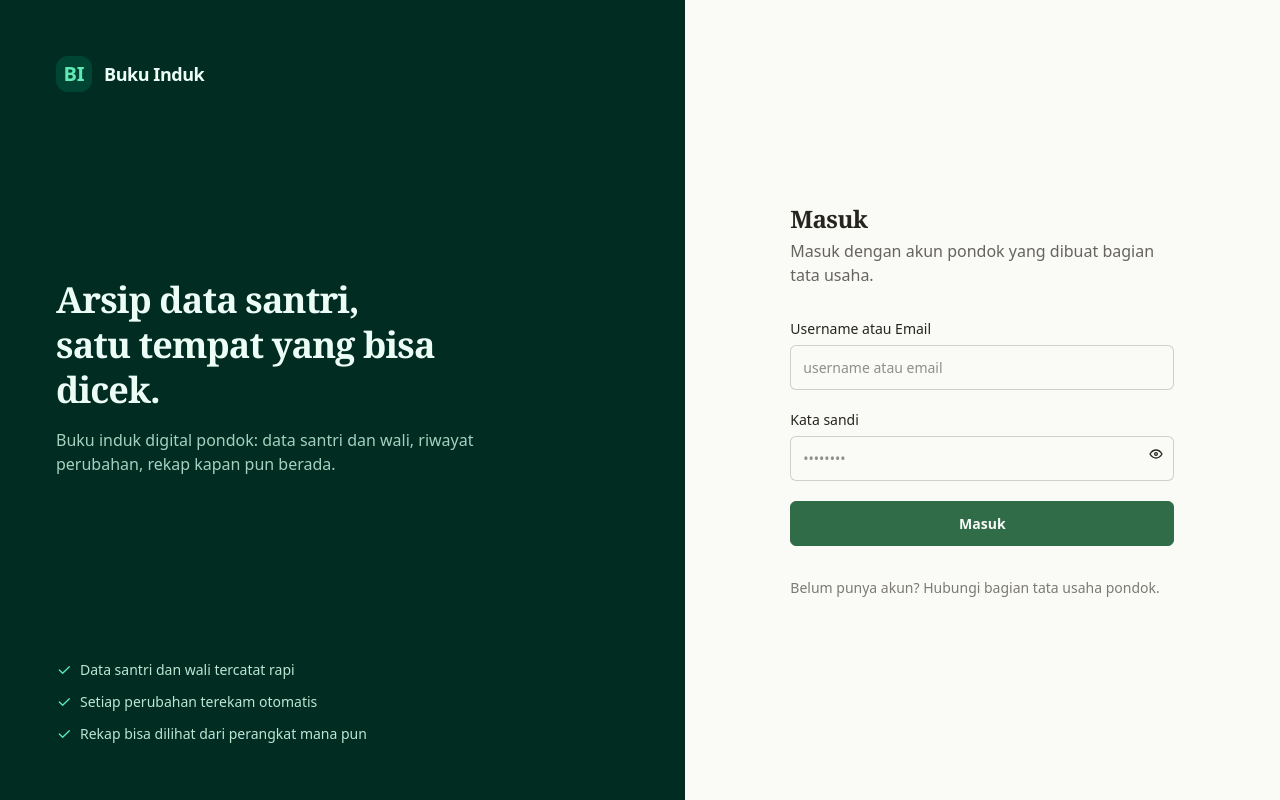
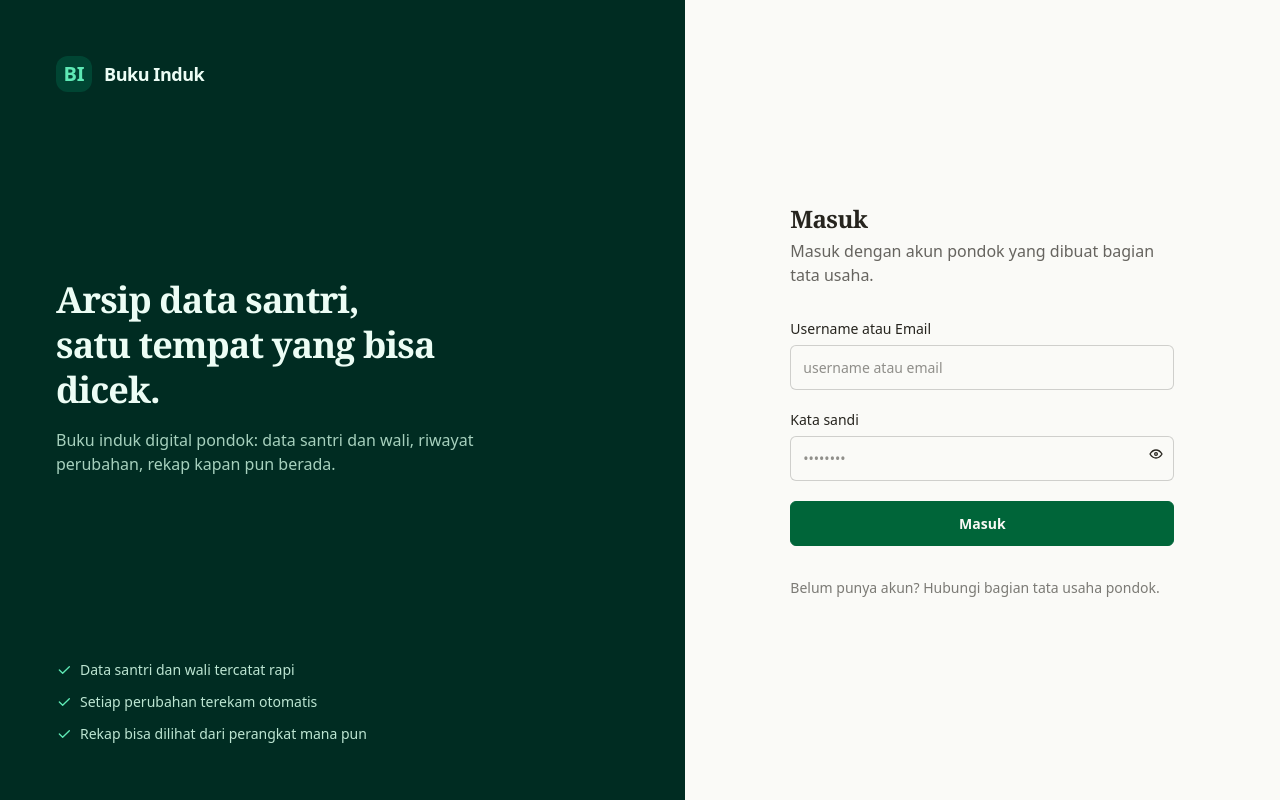
Before and after one commit to awalhadi006/buku-induk, a SvelteKit app: page /login in a window 1280 px wide. Built offline with nearby package versions, Linux system fonts and the light colour scheme; no server answers.

Commit message:
feat: perdalam nuansa pesantren — emerald pekat pada primary dan aksen emas pada tema light/dark

```diff
--- a/src/routes/layout.css
+++ b/src/routes/layout.css
@@ -20,21 +20,21 @@
 	--color-base-300: oklch(91% 0.007 95);
 	--color-base-content: oklch(26% 0.012 95);
 
-	/* Hijau institusi desaturasi — satu aksen untuk semuanya */
-	--color-primary: oklch(48% 0.085 155);
+	/* Emerald pesantren pekat + aksen emas — satu pasangan identitas */
+	--color-primary: oklch(44% 0.115 158);
 	--color-primary-content: oklch(98% 0.005 120);
 	--color-secondary: oklch(40% 0.015 95);
 	--color-secondary-content: oklch(97% 0.005 95);
-	--color-accent: oklch(36% 0.07 160);
-	--color-accent-content: oklch(97% 0.008 140);
+	--color-accent: oklch(63% 0.125 80);
+	--color-accent-content: oklch(24% 0.04 80);
 
 	--color-neutral: oklch(30% 0.012 95);
 	--color-neutral-content: oklch(96% 0.005 95);
 
 	--color-info: oklch(52% 0.08 240);
 	--color-info-content: oklch(97% 0.005 240);
-	--color-success: oklch(50% 0.09 150);
-	--color-success-content: oklch(97% 0.01 150);
+	--color-success: oklch(50% 0.1 152);
+	--color-success-content: oklch(97% 0.01 152);
 	--color-warning: oklch(66% 0.13 70);
 	--color-warning-content: oklch(25% 0.03 70);
 	--color-error: oklch(52% 0.14 25);
@@ -60,12 +60,12 @@
 	--color-base-300: oklch(26% 0.01 95);
 	--color-base-content: oklch(90% 0.008 95);
 
-	--color-primary: oklch(72% 0.11 155);
-	--color-primary-content: oklch(20% 0.03 155);
+	--color-primary: oklch(76% 0.135 155);
+	--color-primary-content: oklch(20% 0.045 155);
 	--color-secondary: oklch(75% 0.012 95);
 	--color-secondary-content: oklch(20% 0.008 95);
-	--color-accent: oklch(78% 0.09 145);
-	--color-accent-content: oklch(20% 0.02 145);
+	--color-accent: oklch(80% 0.12 85);
+	--color-accent-content: oklch(22% 0.035 85);
 
 	--color-neutral: oklch(30% 0.012 95);
 	--color-neutral-content: oklch(90% 0.008 95);
```
